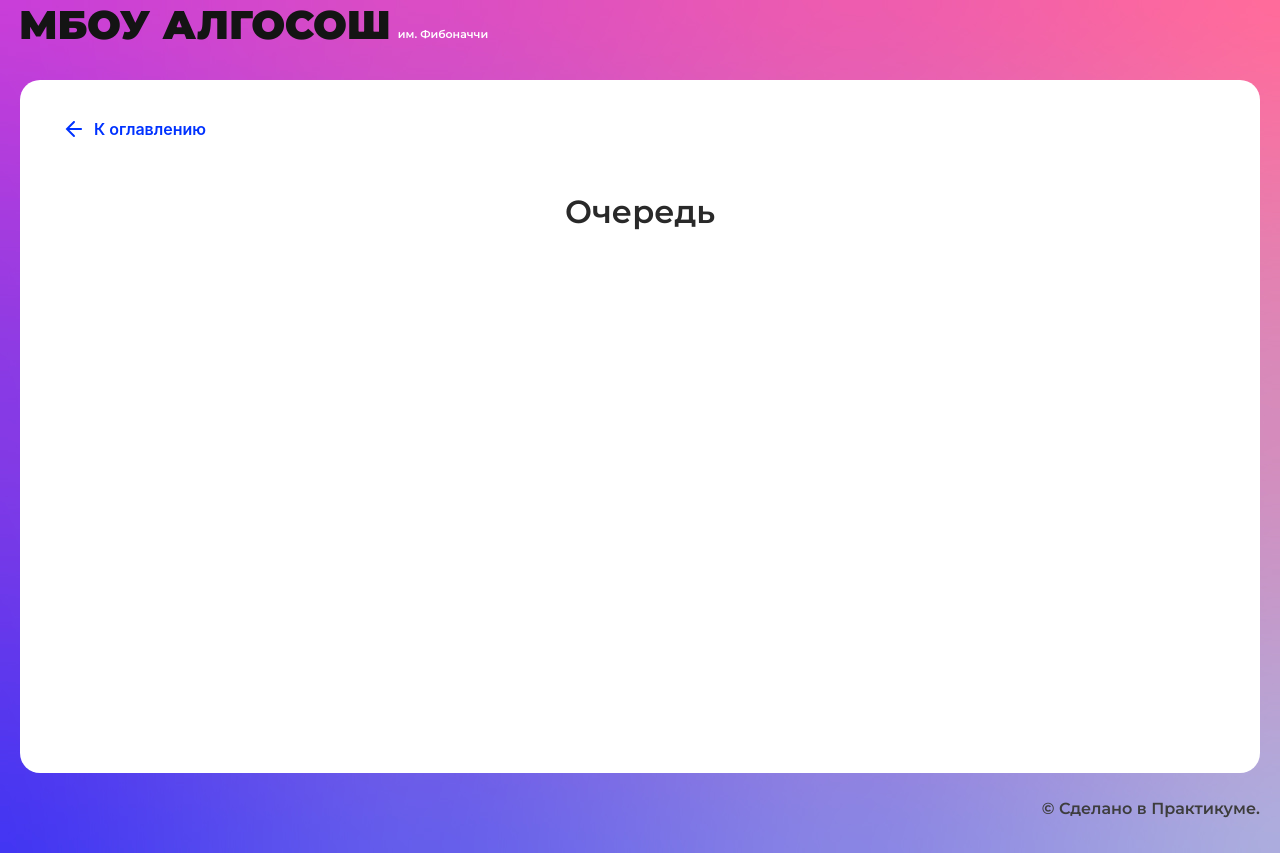
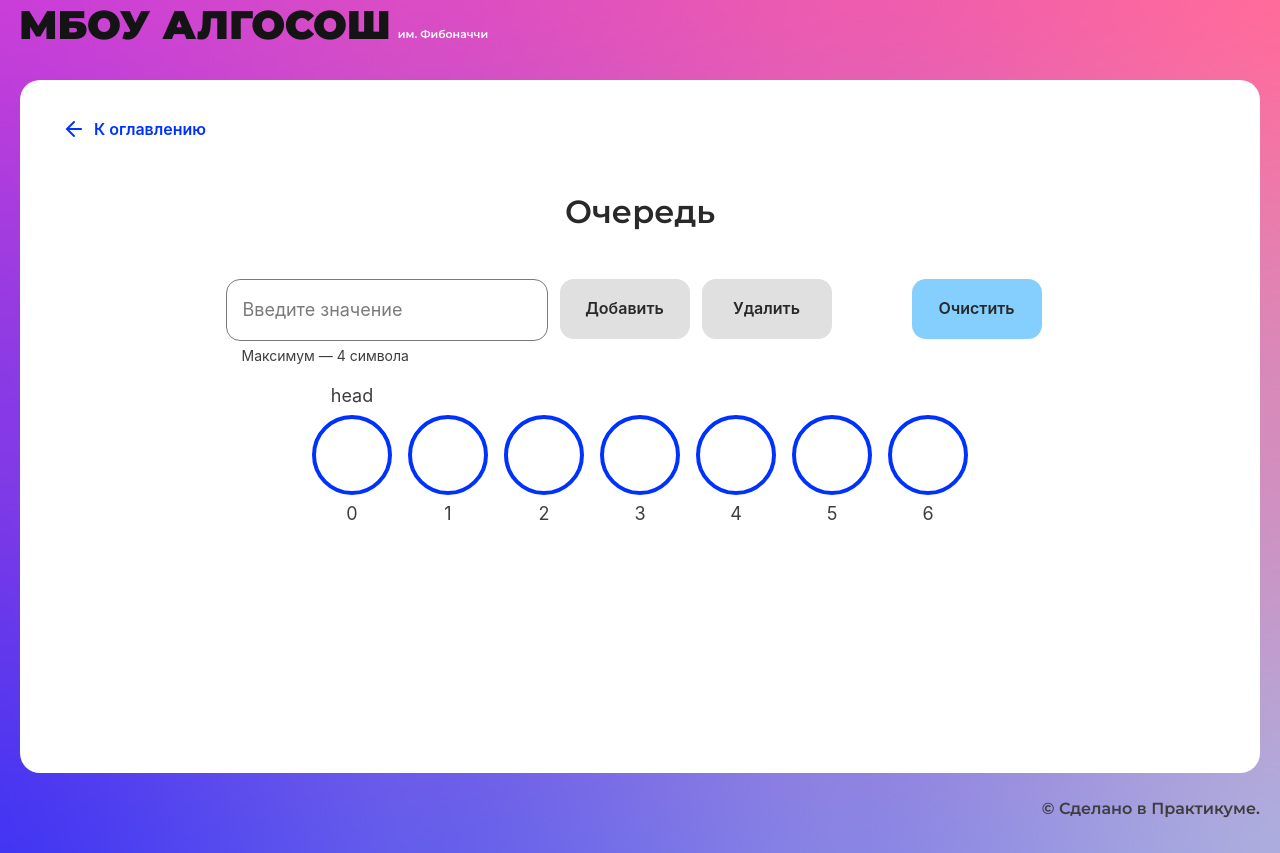
Before and after one commit to Ev-Kos/algososh, a React (Create React App) app: page /queue in a window 1280 px wide. Built offline with nearby package versions, Linux system fonts and the light colour scheme.

Commit message:
add gueue

```diff
--- /dev/null
+++ b/src/components/queue-page/gueue.tsx
@@ -0,0 +1,45 @@
+interface IQueue<T> {
+    enqueue: (item: T) => void;
+    dequeue: () => void;
+    clear: () => void;
+  }
+
+  export class Queue<T> implements IQueue<T> {
+    container: (T | null)[] = [];
+    head = 0;
+    tail = 0;
+    readonly size: number = 0;
+    length: number = 0;
+
+    constructor(size: number) {
+      this.size = size;
+      this.container = Array(size);
+    }
+
+    enqueue = (item: T) => {
+      if (this.length >= this.size) {
+        throw new Error("Maximum length exceeded");
+      }
+      this.container[this.tail % this.size] = item;
+      this.tail++;
+      this.length++;
+    };
+
+    dequeue = () => {
+      if (this.isEmpty()) {
+        throw new Error("No elements in the queue");
+      }
+      this.container[this.head % this.size] = null;
+      this.length--;
+      this.head++;
+    };
+
+    clear = () => {
+      this.container = Array(this.size);
+      this.head = 0;
+      this.tail = 0;
+      this.length = 0;
+    };
+
+    isEmpty = () => this.length === 0;
+  }
--- /dev/null
+++ b/src/components/queue-page/queue-page.module.css
@@ -0,0 +1,20 @@
+.form {
+    display: flex;
+    max-width: 829px;
+    margin: auto;
+}
+
+.container {
+    display: flex;
+    gap: 12px;
+    margin-right: 80px;
+}
+
+.result {
+    max-width: 368px;
+    margin: 48px auto 0;
+    display: flex;
+    align-items: end;
+    justify-content: center;
+    gap: 16px;
+}
--- a/src/components/queue-page/queue-page.tsx
+++ b/src/components/queue-page/queue-page.tsx
@@ -1,10 +1,107 @@
-import React from "react";
-import { SolutionLayout } from "../ui/solution-layout/solution-layout";
+import { FC, useState, useMemo, ChangeEvent } from 'react';
+import { SHORT_DELAY_IN_MS } from '../../constants/delays';
+import { ElementStates } from '../../types/element-states';
+import { TArrString } from '../../types/types';
+import { Button } from '../ui/button/button';
+import { Circle } from '../ui/circle/circle';
+import { Input } from '../ui/input/input';
+import { SolutionLayout } from '../ui/solution-layout/solution-layout';
+import { delay } from '../utils/utils';
+import { Queue } from './gueue';
+import styles from './queue-page.module.css';
 
-export const QueuePage: React.FC = () => {
+export const QueuePage: FC = () => {
+  const [arr, setArr] = useState<TArrString[]>(Array(7).fill({value: '', color: ElementStates.Default}));
+  const [loader, setLoader]= useState({
+    addBtn: false,
+    deleteBtn: false,
+    clearBtn: false});
+  const [string, setString] = useState('');
+
+  const queue =  useMemo(() => {
+    return new Queue<TArrString>(7);
+  },[]);
+
+  const onChange = (e: ChangeEvent<HTMLInputElement>) => {
+    e.preventDefault()
+    setString(e.target.value);
+  }
+
+  const addElement = async () => {
+    setLoader({ addBtn: true, deleteBtn: false, clearBtn: false });
+    queue.enqueue({value: string, color: ElementStates.Default});
+    arr[queue.tail - 1] = {value: string , color: ElementStates.Changing}
+    setArr([...arr])
+    await delay(SHORT_DELAY_IN_MS);
+    arr[queue.tail - 1] = {value: string , color: ElementStates.Default}
+    setArr([...arr])
+    await delay(SHORT_DELAY_IN_MS);
+    setString('');
+    setLoader({ addBtn: false, deleteBtn: false, clearBtn: false });
+  }
+
+  const deleteElement = async () => {
+    setLoader({ addBtn: false, deleteBtn: true, clearBtn: false });
+    arr[queue.head].color = ElementStates.Changing;
+    setArr([...arr]);
+    await delay(SHORT_DELAY_IN_MS)
+    arr[queue.head].value = '';
+    arr[queue.head].color = ElementStates.Default;
+    setArr([...arr]);
+    queue.dequeue();
+    setLoader({ addBtn: false, deleteBtn: false, clearBtn: false });
+  }
+
+  const clear = async () => {
+    setLoader({ addBtn: false, deleteBtn: false, clearBtn: true });
+    queue.clear();
+    setArr(Array(7).fill({value: '', color: ElementStates.Default}));
+    await delay(SHORT_DELAY_IN_MS);
+    setLoader({ addBtn: false, deleteBtn: false, clearBtn: false });
+  }
+
   return (
     <SolutionLayout title="Очередь">
-
+      <form className={styles.form}>
+        <div className={styles.container}>
+          <Input value={string}
+            isLimitText={true}
+            onChange={onChange}
+            maxLength={4}
+            placeholder='Введите значение'/>
+          <Button text='Добавить'
+            type='submit'
+            onClick={addElement}
+            disabled={!string || queue.tail === 7 }
+            isLoader={loader.addBtn}>
+          </Button>
+          <Button text='Удалить'
+            type='button'
+            isLoader={loader.deleteBtn}
+            onClick={deleteElement}
+            disabled={queue.isEmpty() || loader.addBtn}>
+          </Button>
+        </div>
+        <Button text='Очистить'
+          type='button'
+          onClick={clear}
+          isLoader={loader.clearBtn}
+          disabled={loader.addBtn || loader.deleteBtn}>
+        </Button>
+      </form>
+      <div  className={styles.result}>
+        {arr.map((item, index) => {
+          return (
+            <Circle
+              letter={item.value}
+              state={item.color}
+              key={index}
+              index={index}
+              head={index === queue.head && arr[index] ? "head" : ""}
+              tail={index === queue.tail - 1 && arr[index] ? "tail" : ""}/>
+          );
+        })}
+      </div>
     </SolutionLayout>
   );
 };
```
